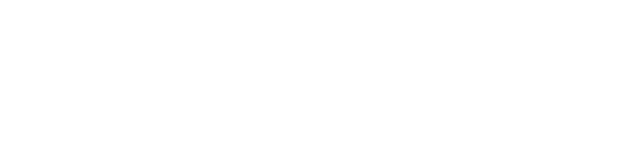
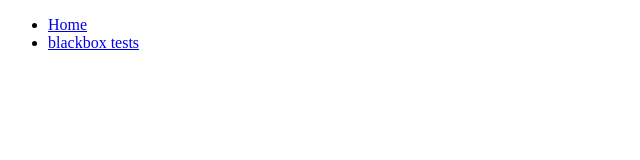
Before and after one commit to Vktr22/honlapTeszteleshez, a plain HTML site: page recru.html in a window 1280 px wide. Shown: the whole page, without its empty margins (0-640 px from the left). Drawn offline with Linux system fonts and the light colour scheme.

Commit message:
szetszort alap

```diff
--- a/recru.html
+++ b/recru.html
@@ -3,9 +3,12 @@
 <head>
     <meta charset="UTF-8">
     <meta name="viewport" content="width=device-width, initial-scale=1.0">
-    <title>Document</title>
+    <title>Smart Recruit AI tests</title>
 </head>
 <body>
-
+    <nav><ul>
+        <li><a href="index.html">Home</a></li>
+        <li><a href="recru.html">blackbox tests</a></li>
+    </ul></nav>
 </body>
 </html>
```
Also changed, not shown: index.html (+2 -1 lines), training.html (+5 -2 lines), EgyTeszteset.js (added), Tesztesetek.js (added), kepek/homepg_wireframe.jpg (added), mainStyle.css (added), style.css (deleted), txt.txt (added), 1 other file.
